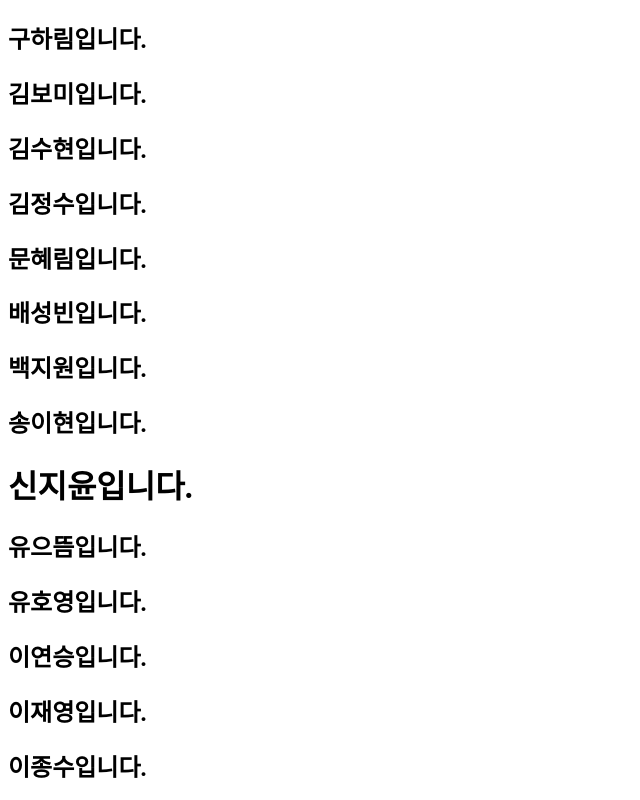
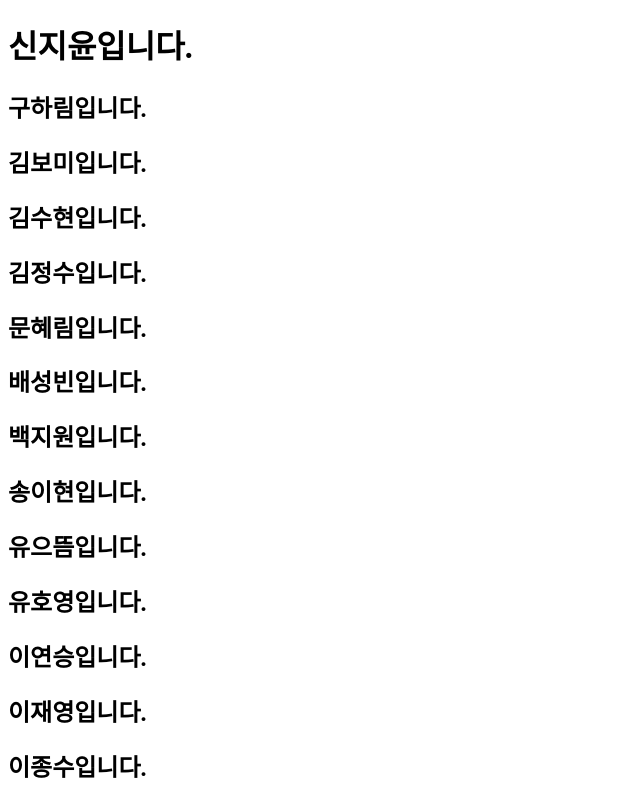
Before and after one commit to yun-21/component, a website: page work-2.html in a window 1280 px wide. Shown: the top 800 px of the page, without its empty margins (0-640 px from the left). Drawn offline with Linux system fonts and the light colour scheme.

Commit message:
3개의 모듈을 가져와 실행하는 html

```diff
--- a/work-2.html
+++ b/work-2.html
@@ -9,6 +9,9 @@
 
 <body>
   <div id="root"></div>
+  <script src="tagComponent.js"></script>
+  <script src="app.js"></script>
+  <script src="render.js"></script>
   <script>
     const root = document.getElementById('root');
     const names = [
@@ -33,29 +36,9 @@
       "최유진",
       "황재민"
     ];
-    const tagComponent = (tagName, textNode) => {
-      return `<${tagName}>${textNode}</${tagName}>`;
-    };
 
-    const app = () => {
-      const a = [];
-      const b = {
-        last : "입니다."
-      }
-      names.forEach((element)=>{
-        if(element==='신지윤'){
-          a.push(tagComponent("h1",`${element}${b.last}`))
-        }
-        else{
-          a.push(tagComponent("h2",`${element}${b.last}`))
-        }
-      })
-      return a.join('');
-    }
-    const render = () => {
-      root.innerHTML = app();
-    }
     render();
+
   </script>
 </body>
 
```
